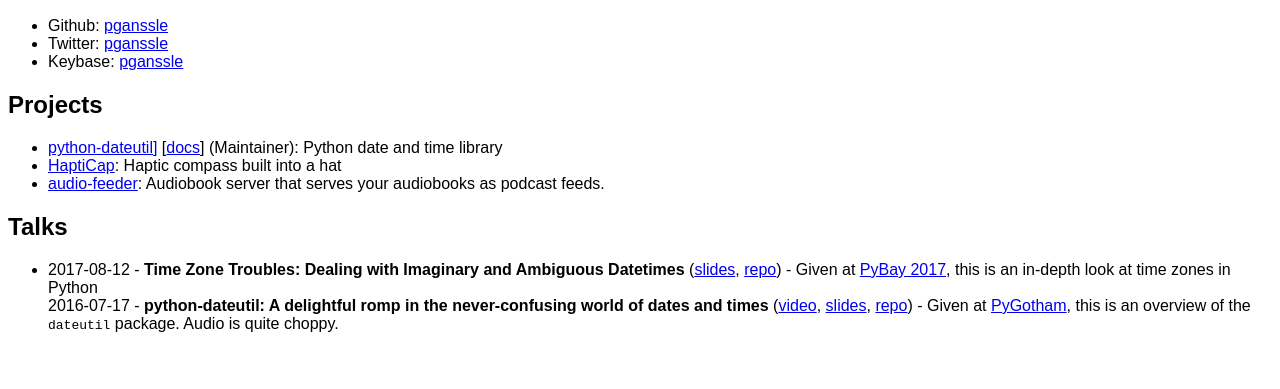
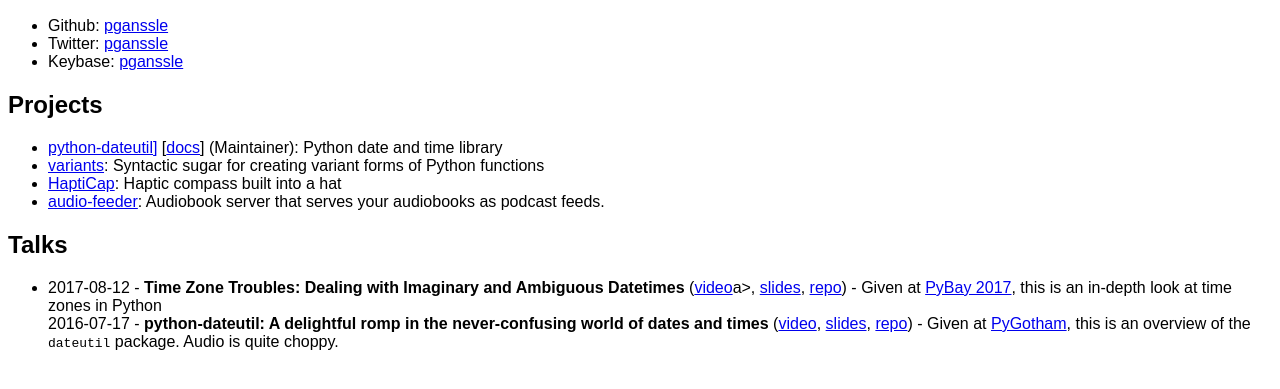
Before and after one commit to pganssle/ganssle.io, a plain HTML site: page index.html in a window 1280 px wide. Shown: the part 97-486 px from the top of the page. Drawn offline with Linux system fonts and the light colour scheme.

Commit message:
Add timezone video, variants

```diff
--- a/index.html
+++ b/index.html
@@ -21,13 +21,14 @@ body {
 
 <ul>
 <li> <a href="https://github.com/dateutil/dateutil">python-dateutil]</a> [<a href="https://dateutil.readthedocs.io/en/stable/">docs</a>] (Maintainer): Python date and time library</li>
+<li><a href='https://github.com/python-variants/variants'>variants</a>: Syntactic sugar for creating variant forms of Python functions</li>
 <li><a href="https://pganssle.github.io/HaptiCap/">HaptiCap</a>: Haptic compass built into a hat</li>
 <li><a href="https://github.com/pganssle/audio-feeder">audio-feeder</a>: Audiobook server that serves your audiobooks as podcast feeds.</li>
 </ul>
 
 <h2>Talks</h2>
 <ul>
-<li>2017-08-12 - <b>Time Zone Troubles: Dealing with Imaginary and Ambiguous Datetimes</b> (<a href="https://pganssle.github.io/pybay-2017-timezones-talk">slides</a>, <a href="https://github.com/pganssle/pybay-2017-timezones-talk">repo</a>) - Given at <a href="http://pybay.com/">PyBay 2017</a>, this is an in-depth look at time zones in Python</li
+<li>2017-08-12 - <b>Time Zone Troubles: Dealing with Imaginary and Ambiguous Datetimes</b> (<a href="https://www.youtube.com/watch?v=l4UCKCo9FWY">video</a>a>, <a href="https://pganssle.github.io/pybay-2017-timezones-talk">slides</a>, <a href="https://github.com/pganssle/pybay-2017-timezones-talk">repo</a>) - Given at <a href="http://pybay.com/">PyBay 2017</a>, this is an in-depth look at time zones in Python</li
 <li>2016-07-17 - <b>python-dateutil: A delightful romp in the never-confusing world of dates and times</b> (<a href="https://www.youtube.com/watch?v=X_bCto95Imc">video</a>, <a href="https://pganssle.github.io/pygotham-2016-dateutil-talk/">slides</a>, <a href="https://github.com/pganssle/pygotham-2016-dateutil-talk">repo</a>) - Given at <a href="http://2016.pygotham.org/">PyGotham</a>, this is an overview of the <tt>dateutil</tt> package. Audio is quite choppy.</li>
 </ul>
 
```
